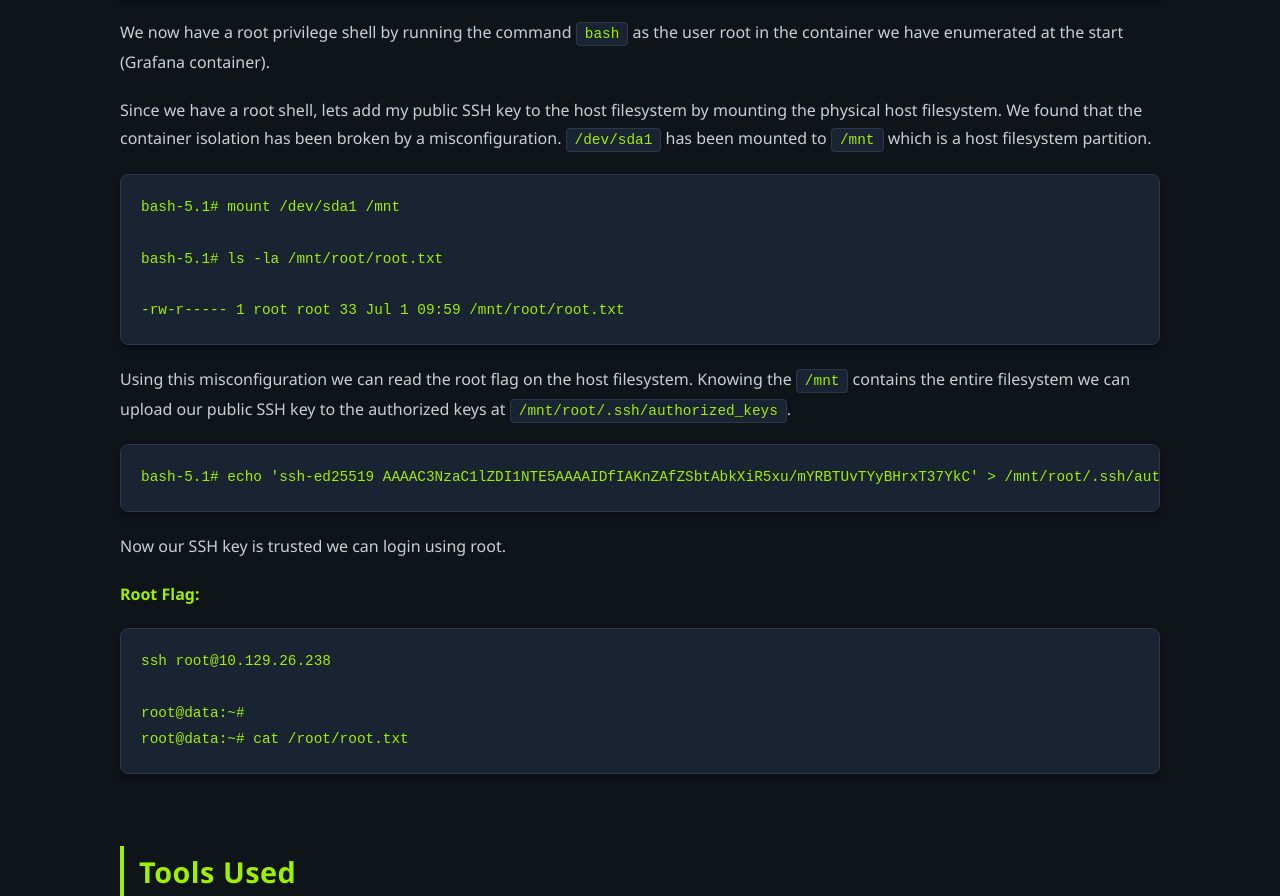
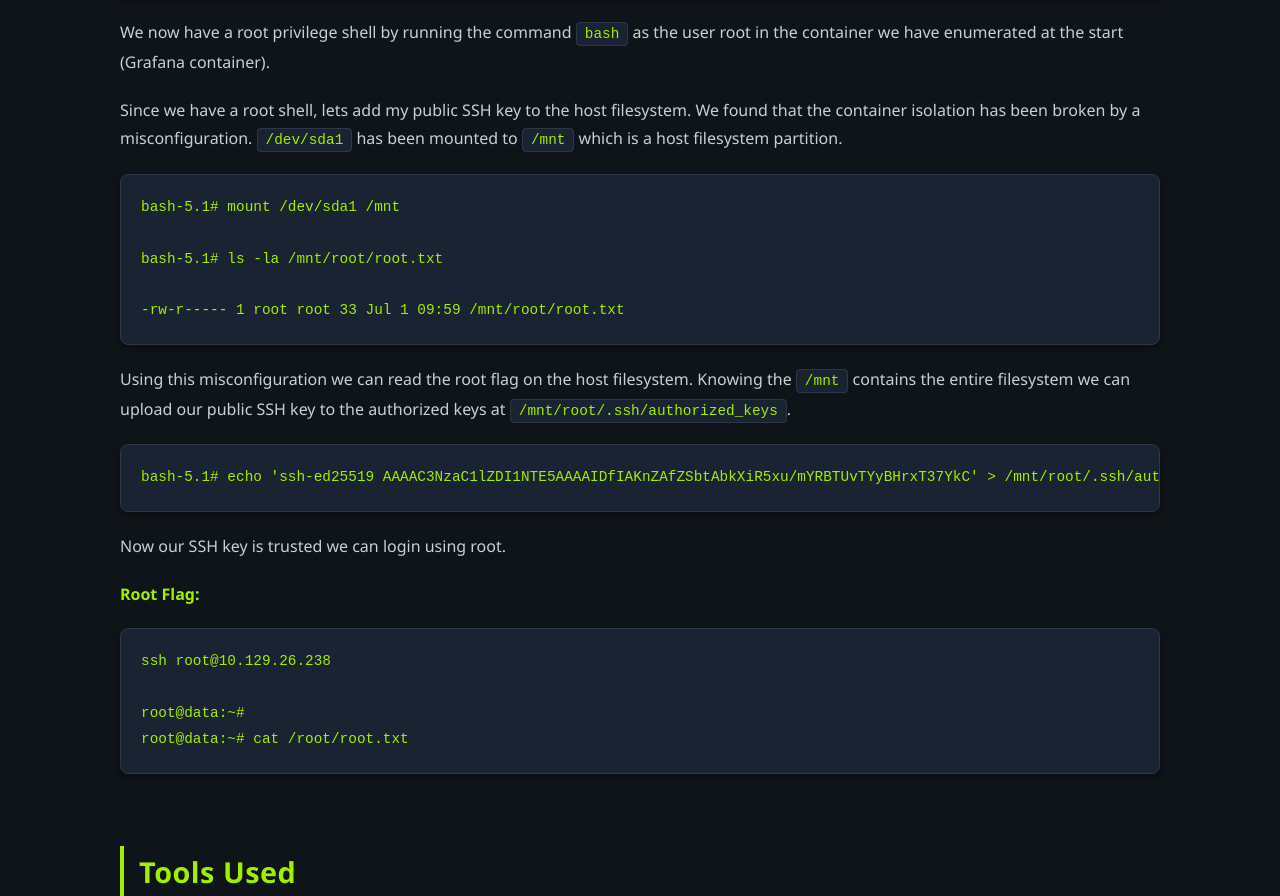
Before and after one commit to Tommie03/HTB-writeups, a plain HTML site: page Data/Data_HTB.html in a window 1280 px wide. Shown: the part 7198-8094 px from the top of the page. Drawn offline with Linux system fonts and the light colour scheme.

Commit message:
Add files via upload
Updated text

```diff
--- a/Data/Data_HTB.html
+++ b/Data/Data_HTB.html
@@ -359,7 +359,7 @@ bash-5.1#</code></pre>
 
     <p>We now have a root privilege shell by running the command <code>bash</code> as the user root in the container we have enumerated at the start (Grafana container).</p>
 
-    <p>Since we have a root shell, lets add my public SSH key to the host filesystem by mounting the physical host filesystem. We found that the container isolation has been broken by a misconfiguration. <code>/dev/sda1</code> has been mounted to <code>/mnt</code> which is a host filesystem partition.</p>
+    <p>Since we have a root shell, lets add my public SSH key to the host filesystem. We found that the container isolation has been broken by a misconfiguration. <code>/dev/sda1</code> has been mounted to <code>/mnt</code> which is a host filesystem partition.</p>
 
     <pre><code>bash-5.1# mount /dev/sda1 /mnt
 
```
